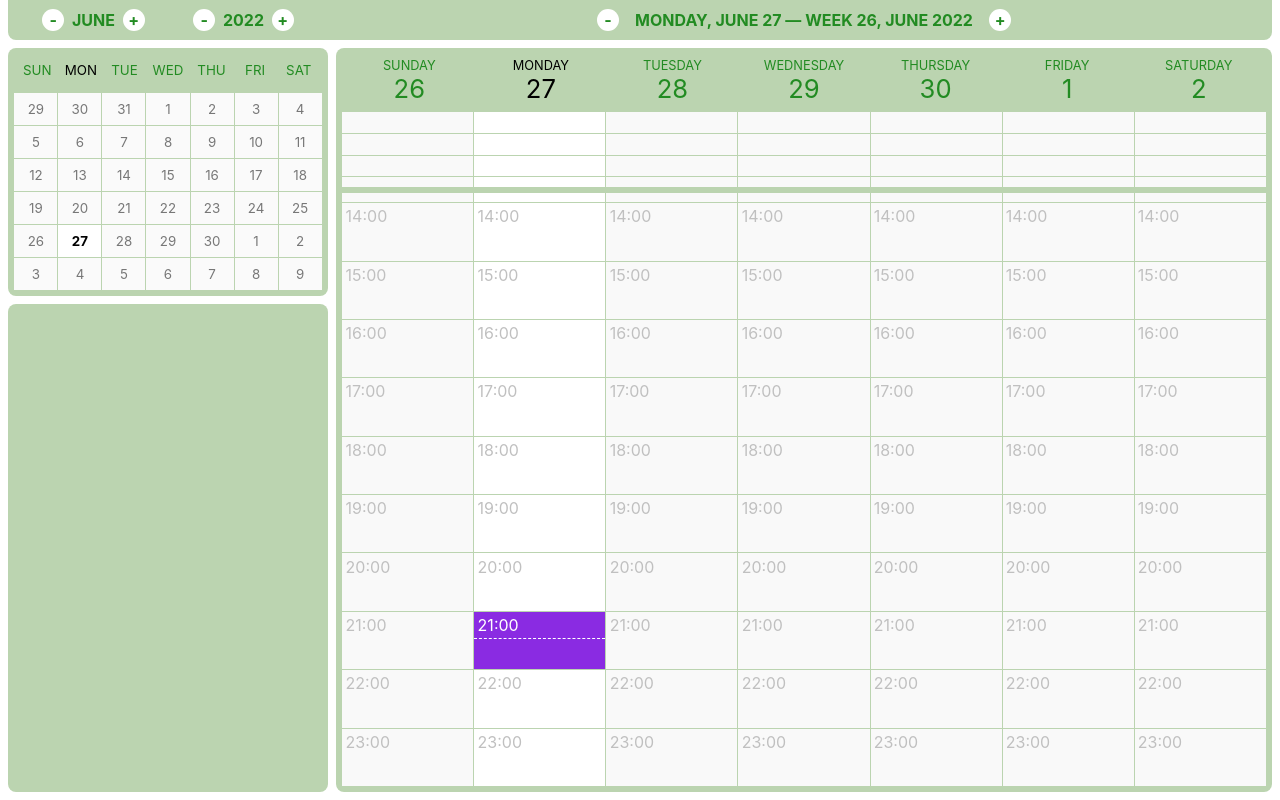
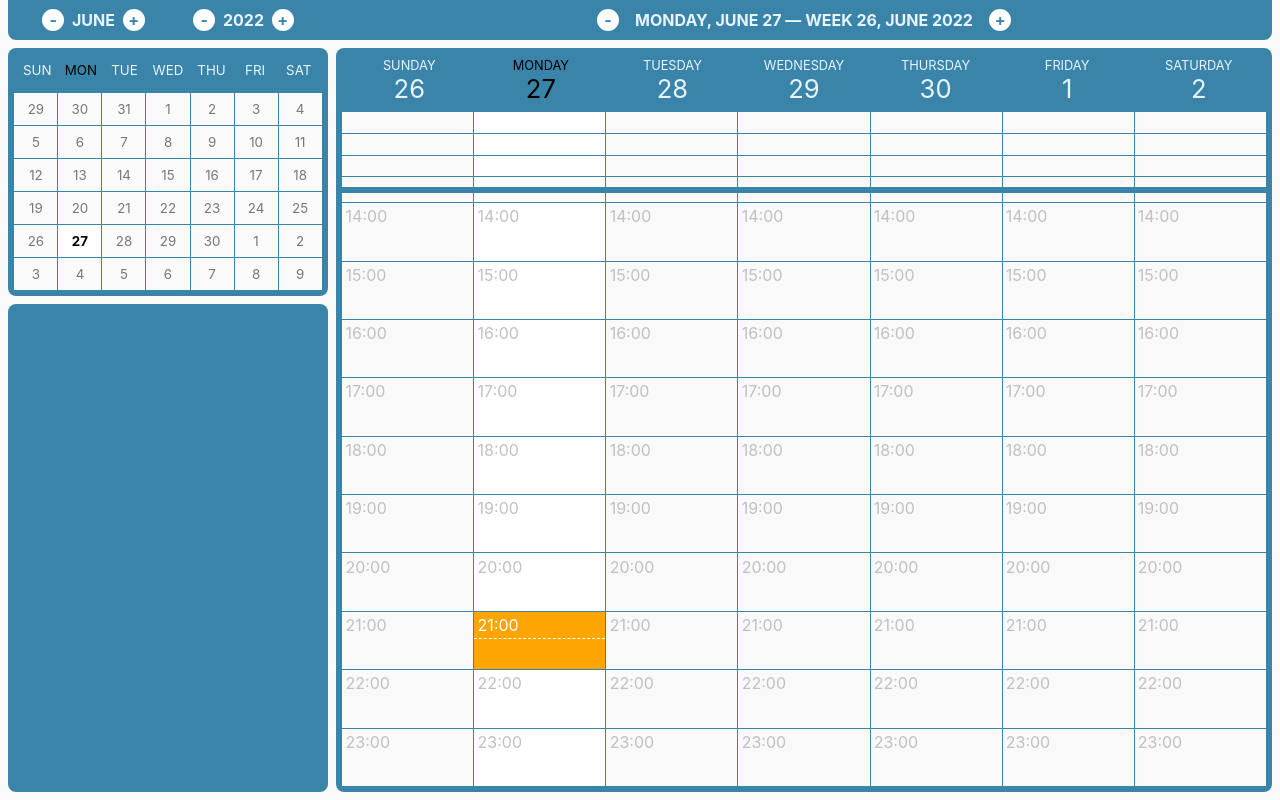
Before and after one commit to nkoster/calendar, a React (Create React App) app: page / in a window 1280 px wide. Built offline with nearby package versions, Linux system fonts and the light colour scheme.

Commit message:
Layout, change to portavita / cgm colors

```diff
--- a/src/components/ContainerHeader.css
+++ b/src/components/ContainerHeader.css
@@ -39,7 +39,7 @@
     display: flex;
     justify-content: center;
     align-items: center;
-    color: var(--default-text-color);
+    color: var(--main-background-color);
 }
 
 .Spacer {
--- a/src/components/MonthGrid.css
+++ b/src/components/MonthGrid.css
@@ -17,7 +17,7 @@
 }
 
 .MonthGridHeaderItem {
-    color: forestgreen;
+    color: var(--default-text-color);
     display: flex;
     justify-content: center;
     align-items: center;
--- a/src/components/WeekGridItem.css
+++ b/src/components/WeekGridItem.css
@@ -15,7 +15,7 @@
 }
 
 .ItemCurrenTime {
-    background-color: blueviolet;
+    background-color: orange;
     color: white;
 }
 
--- a/src/index.css
+++ b/src/index.css
@@ -1,10 +1,11 @@
 :root {
   --left-width: 20rem;
   --main-border-radius: .5rem;
-  --main-background-color: #bbd4b0;
+  /*--main-background-color: #bbd4b0;*/
+  --main-background-color: #3a84aa;
   --header-hight: 2.5rem;
   --month-height: 15.5rem;
-  --default-text-color: forestgreen;
+  --default-text-color: #e8f4fd;
 }
 
 * {
@@ -19,6 +20,7 @@ body {
     sans-serif;
   -webkit-font-smoothing: antialiased;
   -moz-osx-font-smoothing: grayscale;
+  background-color: #fafafa;
 }
 
 code {
```
